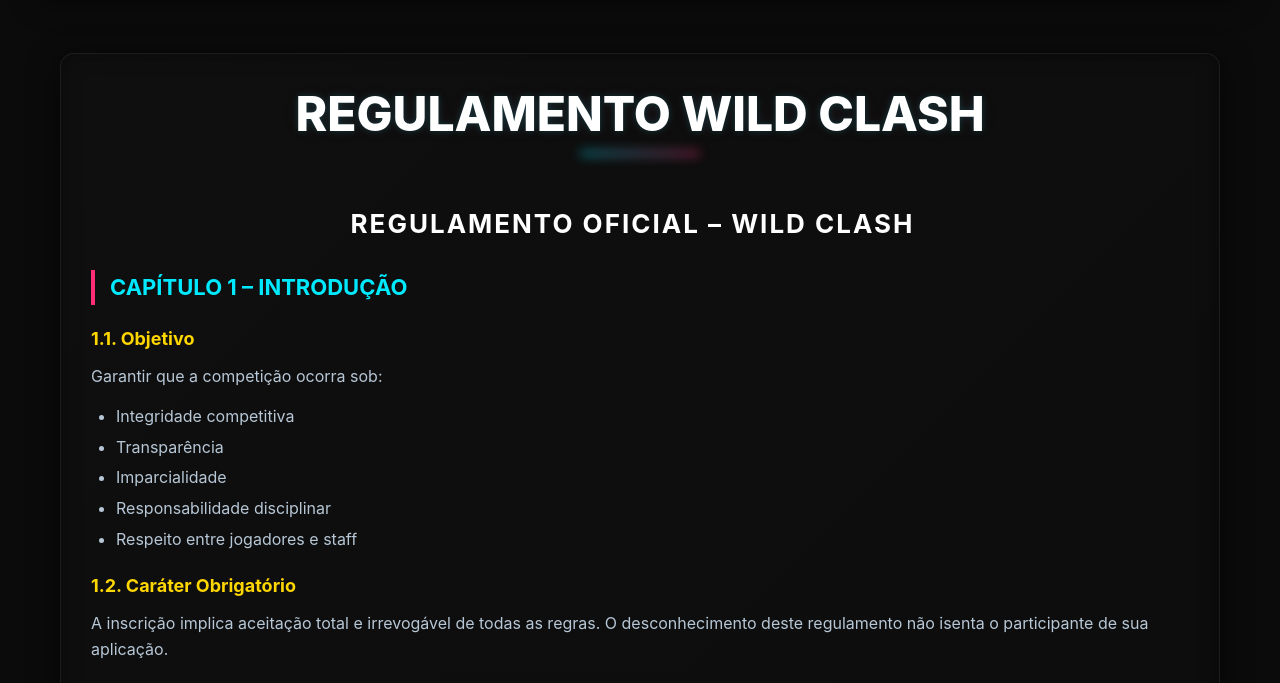
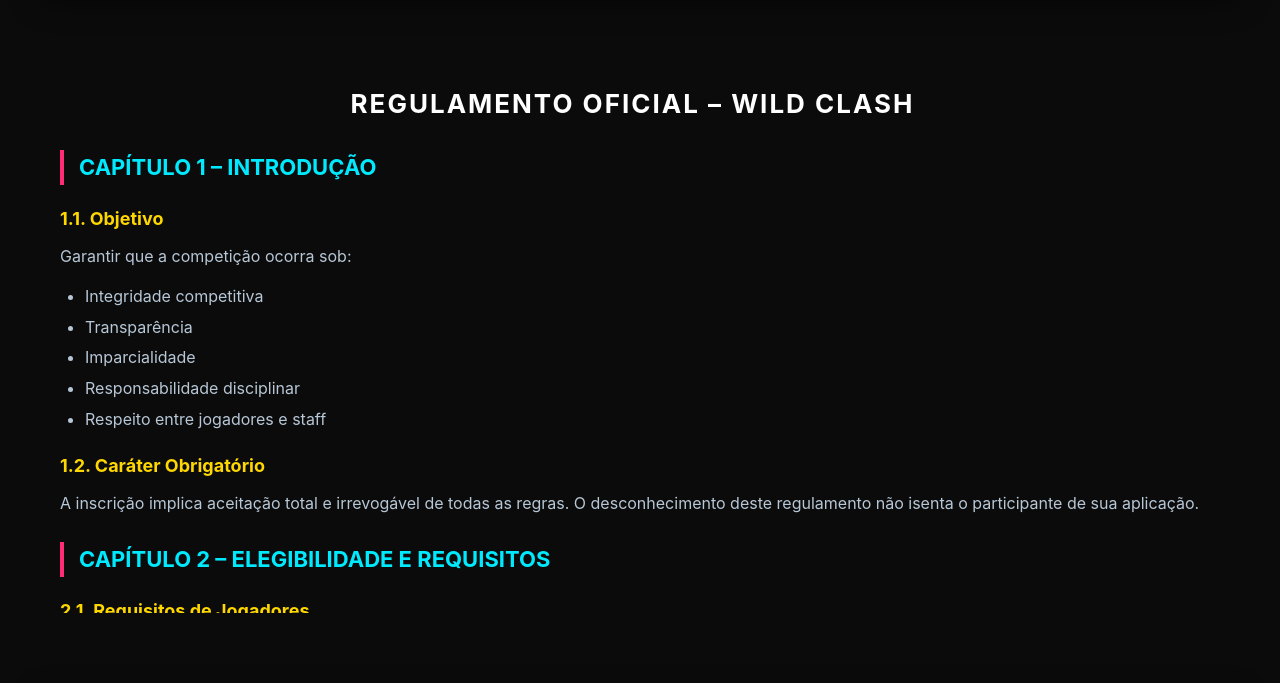
Before and after one commit to Francisco-oliveira0199/Regulamento, a plain HTML site: page index.html in a window 1280 px wide. Shown: the part 117-800 px from the top of the page. Drawn offline with Linux system fonts and the light colour scheme.

Commit message:
- new commit

```diff
--- a/index.html
+++ b/index.html
@@ -25,8 +25,6 @@
     </header>
 
     <main class="page-wrap">
-        <section class="rules-section glass" aria-labelledby="regulamento-title">
-            <h1 id="regulamento-title" class="neon-title">REGULAMENTO WILD CLASH</h1>
 
             <div class="rules-container">
                 <div class="rules-content">
```
